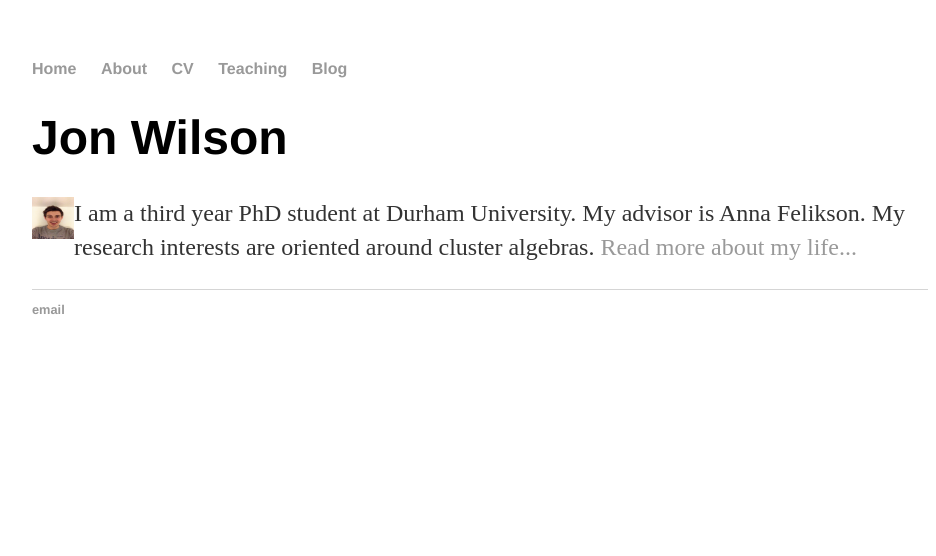
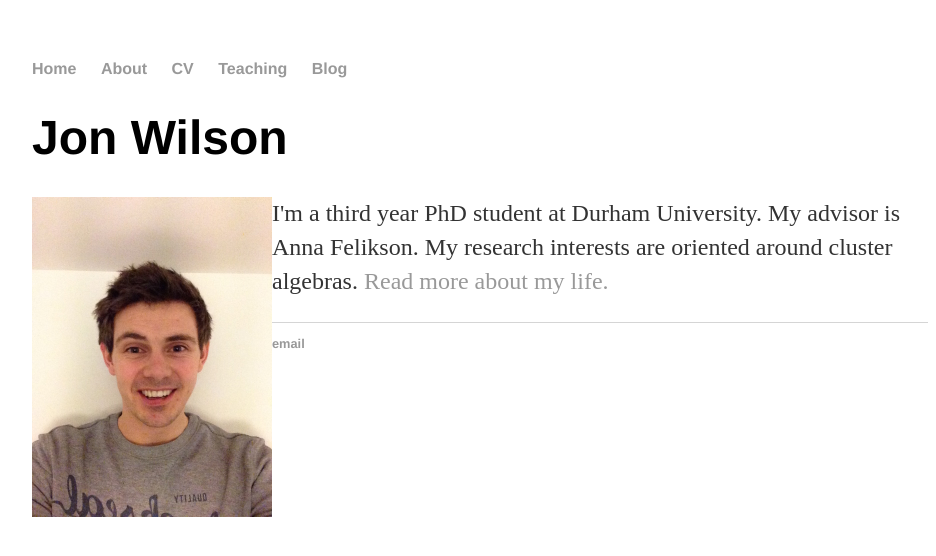
Before and after one commit to jon-m-wilson/jon-m-wilson.github.io, a Jekyll site: the page built from index.html, in a window 1280 px wide. Shown: the top 556 px of the page, without its empty margins (160-1096 px from the left). Built offline with Jekyll 4.4.1, drawn with Linux system fonts in a browser that asks for light colours.

Commit message:
Update index.html

```diff
--- a/index.html
+++ b/index.html
@@ -4,7 +4,7 @@
 ---
 <div class="blurb">
 	<h1>Jon Wilson</h1>
-	<p> <img src="photoofme.jpg" style="float:left;width:42px;height:42px;">
-	I am a third year PhD student at Durham University. My advisor is Anna Felikson.
-	My research interests are oriented around cluster algebras. <a href="/about">Read more about my life... </a></p>
+	<p> <img src="photoofme.jpg" style="float:left;width:240px;height:320px;">
+	I'm a third year PhD student at Durham University. My advisor is Anna Felikson.
+	My research interests are oriented around cluster algebras. <a href="/about">Read more about my life. </a></p>
 </div><!-- /.blurb -->
```
